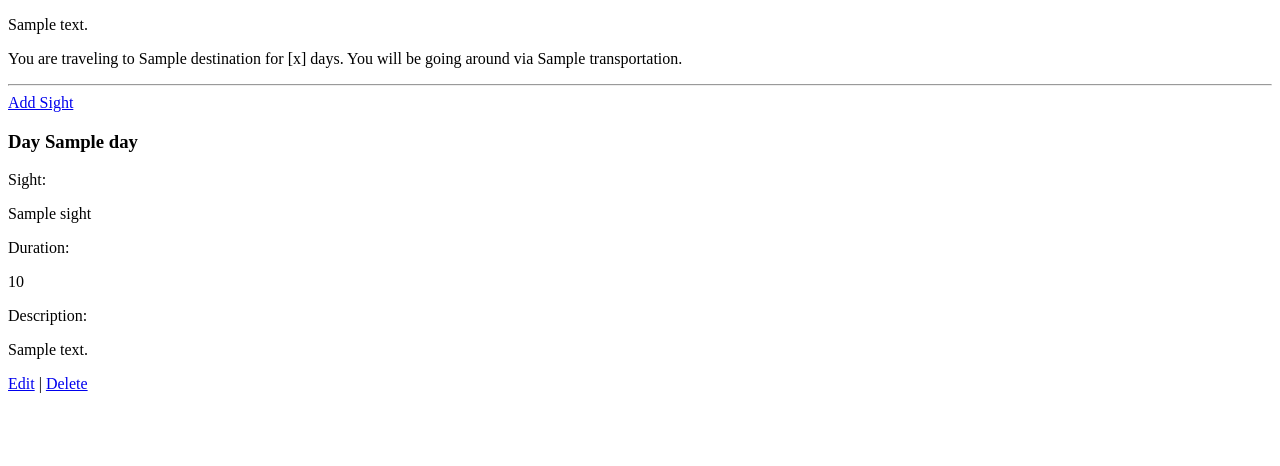
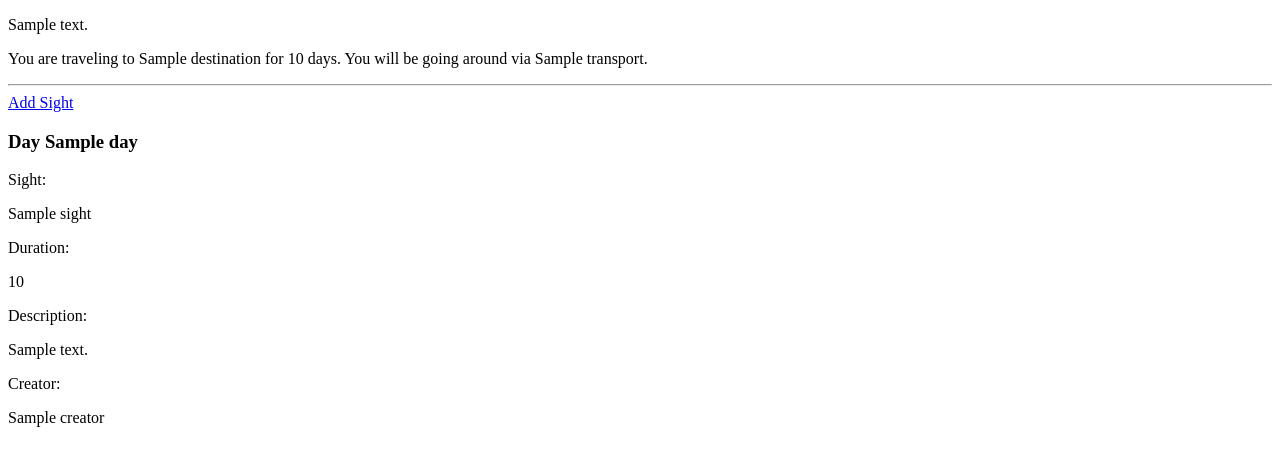
Before and after one commit to fujohn/triplanner, a Django app: template triplanner/apps/trips/templates/details.html in a window 1280 px wide. Shown: the part 132-598 px from the top of the page. Run offline with Django 3.2, Linux system fonts and the light colour scheme; the template is opened without the code that fills it: most values are stand-ins (such as "Sample title", 1, 10 or a date in 2020).

Commit message:
completed functional, start styling

```diff
--- a/triplanner/apps/sights/views.py
+++ b/triplanner/apps/sights/views.py
@@ -38,7 +38,7 @@ def amend(request, sight_id):
     if 'user_id' not in request.session:
         return redirect('/')
     sight = Sight.objects.get(id=sight_id)
-    if request.session['user_id'] != sight.creator.user_id:
+    if request.session['user_id'] != sight.creator.id:
         return redirect(f'/trips/{sight.trip.id}')
     request.session['edit_sight'] = str(sight_id)
     context = {
--- a/triplanner/apps/trips/templates/details.html
+++ b/triplanner/apps/trips/templates/details.html
@@ -20,7 +20,7 @@
     </header>
     <main>
         <p class="trip_description">{{trip.description}}</p>
-        <p class="conditions">You are traveling to {{trip.destination}} for [x] days. You will be going around via {{trip.transportation}}.</p>
+        <p class="conditions">You are traveling to {{trip.destination}} for {{max_day}} days. You will be going around via {{transport}}.</p>
         <hr />
         <!-- <p class="italic">The timing below does not include commute time [from the hotel to the first event and the last event to the hotel (depending on belt)].</p> -->
         <!-- for loop on days given that trip -->
@@ -48,7 +48,11 @@
                                     <label for="description">Description:</label>
                                     <p>{{sight.description}}</p>
                                 </div>
-                                <p><a href="/sights/{{sight.id}}/edit">Edit</a> | <a href="/sights/{{sight.id}}/delete">Delete</a></p>
+                                <div class="creator">
+                                    <label for="creator">Creator:</label>
+                                    <p>{{sight.creator.name}}</p>
+                                </div>
+                                {% if sight.creator.id == request.session.user_id %}<p><a href="/sights/{{sight.id}}/edit">Edit</a> | <a href="/sights/{{sight.id}}/delete">Delete</a></p>{% endif %}
                             </div>
                         {% endfor %}
                     {% else %}
--- a/triplanner/apps/users/views.py
+++ b/triplanner/apps/users/views.py
@@ -5,10 +5,7 @@ from .models import User
 
 # Create your views here.
 def index(request):
-    try:
-        del request.session
-    except:
-        pass
+    request.session.flush()
     return render(request, 'login.html')
 
 # Registering
```
Also changed, not shown: triplanner/apps/trips/views.py (+18 -7 lines).
